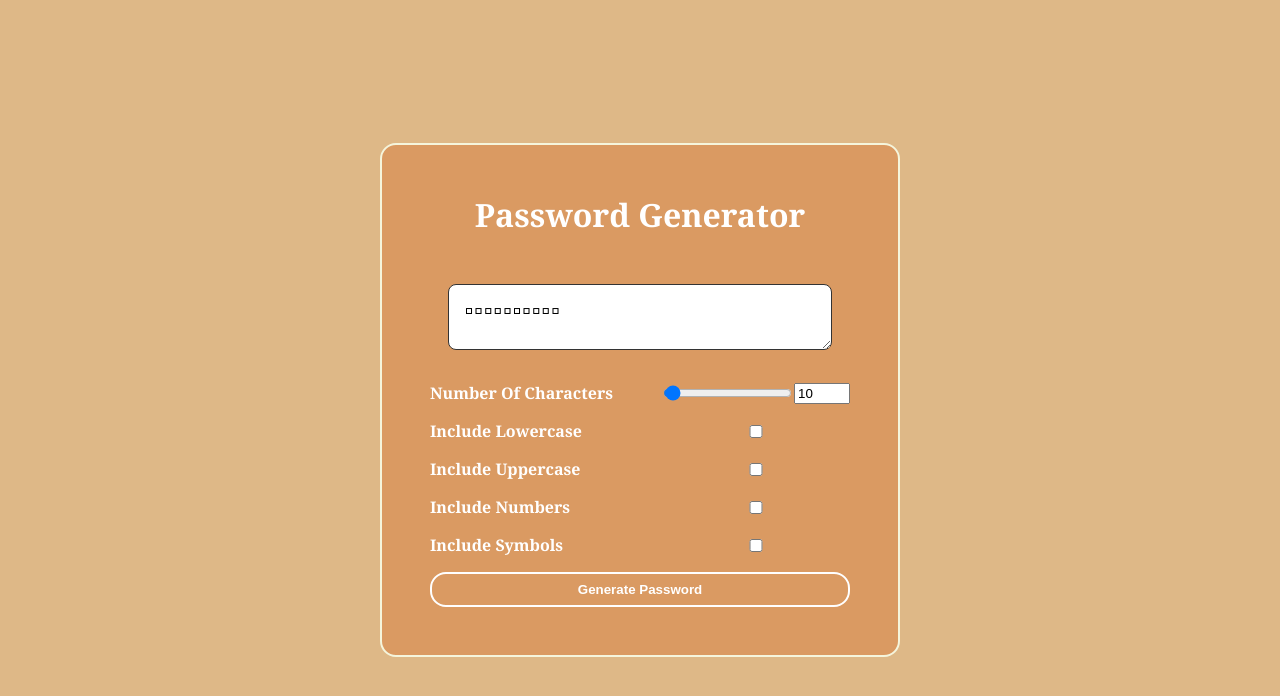
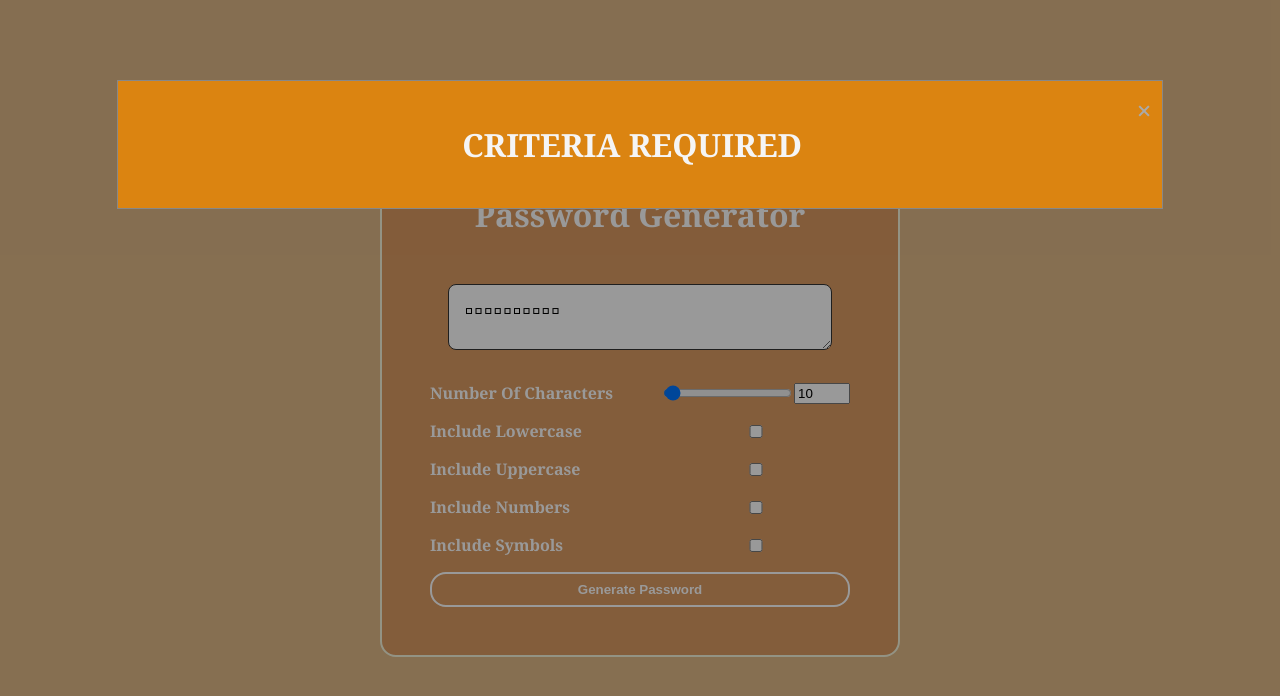
Before and after one commit to EM-T-Shells/utabc-pw-gen, a plain HTML site: page index.html in a window 1280 px wide. Both pictures are taken after a click on the button "Generate Password". Drawn offline with Linux system fonts and the light colour scheme.

Commit message:
javascript

```diff
--- a/assets/script.js
+++ b/assets/script.js
@@ -24,12 +24,12 @@ characterAmountRange.addEventListener('input', syncCharacterAmount)
 
 form.addEventListener('submit', e => {
   e.preventDefault()
-  const characterAmount = characterAmountNumber.value
-  const includeLowercase = includeLowercaseElement.checked
-  const includeUppercase = includeUppercaseElement.checked
-  const includeNumbers = includeNumbersElement.checked
-  const includeSymbols = includeSymbolsElement.checked
-  const password = generatePassword(characterAmount, includeLowercase, includeUppercase, includeNumbers, includeSymbols)
+  let characterAmount = characterAmountNumber.value
+  let includeLowercase = includeLowercaseElement.checked
+  let includeUppercase = includeUppercaseElement.checked
+  let includeNumbers = includeNumbersElement.checked
+  let includeSymbols = includeSymbolsElement.checked
+  let password = generatePassword(characterAmount, includeLowercase, includeUppercase, includeNumbers, includeSymbols)
   passwordDisplay.innerText = password
 })
 
@@ -48,8 +48,6 @@ function generatePassword(characterAmount,includeLowercase, includeUppercase, in
   return passwordCharacters.join('');
 }
 
-
-
 function arrayFromLowToHigh(low, high) {
   const array = []
   for (let i = low; i <= high; i++) {
@@ -63,3 +61,39 @@ function syncCharacterAmount(e) {
   characterAmountNumber.value = value
   characterAmountRange.value = value
 }
+
+//checkbox validation
+function isChecked(){
+  let includeLowercase = includeLowercaseElement.checked
+  let includeUppercase = includeUppercaseElement.checked
+  let includeNumbers = includeNumbersElement.checked
+  let includeSymbols = includeSymbolsElement.checked
+  let passwordDisplay = document.getElementById('passwordDisplay')
+
+  // Get the modal
+  let modal = document.getElementById("myModal");
+  // Get the <span> element that closes the modal
+  let span = document.getElementsByClassName("close")[0];
+
+
+
+  if (includeLowercase === false && includeUppercase === false && includeNumbers === false && includeSymbols === false) {
+    // When the user clicks the button, open the modal
+    modal.style.display = "block";
+
+    // When the user clicks on <span> (x), close the modal
+    span.onclick = function() {
+      modal.style.display = "none";
+    }
+    // When the user clicks anywhere outside of the modal, close it
+    window.onclick = function(event) {
+      if (event.target == modal) {
+        modal.style.display = "none";
+      }
+    }
+    return false
+  }
+  else {
+    return true;
+  }
+}
--- a/assets/style.css
+++ b/assets/style.css
@@ -82,3 +82,47 @@ label {
 .btn:hover {
   background-color: #FFFFFF33;
 }
+
+
+
+/* The Modal (background) */
+.modal {
+  display: none; /* Hidden by default */
+  position: fixed; /* Stay in place */
+  z-index: 1; /* Sit on top */
+  padding-top: 80px; /* Location of the box */
+  left: 0;
+  top: 0;
+  width: 100%; /* Full width */
+  height: 100%; /* Full height */
+  overflow: auto; /* Enable scroll if needed */
+  background-color: rgb(0,0,0); /* Fallback color */
+  background-color: rgba(0,0,0,0.4); /* Black w/ opacity */
+}
+
+/* Modal Content */
+.modal-content {
+  background-color: #db8411;
+  text-align: center;
+  color: whitesmoke;
+  font-size: 2rem;
+  margin: auto;
+  padding: 10px;
+  border: 1px solid #888;
+  width: 80%;
+}
+
+/* The Close Button */
+.close {
+  color: #aaaaaa;
+  float: right;
+  font-size: 28px;
+  font-weight: bold;
+}
+
+.close:hover,
+.close:focus {
+  color: #000;
+  text-decoration: none;
+  cursor: pointer;
+}
--- a/index.html
+++ b/index.html
@@ -2,7 +2,7 @@
 <html lang="en">
 <head>
   <meta charset="UTF-8">
-  <meta name="viewport" content="width=device-width, initial-scale=1.0">
+  <meta class="viewport" content="width=device-width, initial-scale=1.0">
   <meta http-equiv="X-UA-Compatible" content="ie=edge">
   <link rel="stylesheet" href="assets/style.css">
   <title>Password Generator</title>
@@ -10,36 +10,54 @@
 <body>
   <div class="container">
     <h1 class="title">Password Generator</h1>
+
     <div class="text-area">
       <textarea
-      readonly
+      aria-readonly
       class="password-display"
       id="passwordDisplay"
-      placeholder="Your Secure Password"
+      placeholder= "Your Secure Password"
       ></textarea>
     </div>
-    <form id="passwordGeneratorForm" class="form">
+
+    <form onsubmit="return isChecked();" class="form" id="passwordGeneratorForm">
+
       <label for="characterAmountNumber">Number Of Characters</label>
       <div class="character-amount-container">
         <input type="range" min="8" max="128" value="10" id="characterAmountRange">
         <input class="number-input" type="number" min="8" max="128" value="10" id="characterAmountNumber">
       </div>
 
+
       <label for="includeLowercase">Include Lowercase</label>
       <input type="checkbox" id="includeLowercase">
+
 
       <label for="includeUppercase">Include Uppercase</label>
       <input type="checkbox" id="includeUppercase">
 
+
       <label for="includeNumbers">Include Numbers</label>
       <input type="checkbox" id="includeNumbers">
+
+
 
       <label for="includeSymbols">Include Symbols</label>
       <input type="checkbox" id="includeSymbols">
 
       <button type="submit" class="btn" id="button">Generate Password</button>
+
+          <!-- The Modal -->
+      <div id="myModal" class="modal">
+        <div class="modal-content">
+          <span class="close">&times;</span>
+          <p><strong>CRITERIA REQUIRED</strong></p>
+        </div>
+      </div>
+
     </form>
   </div>
+
   <script src="assets/script.js" defer></script>
 </body>
 </html>
```
Also changed, not shown: 1 other file.
